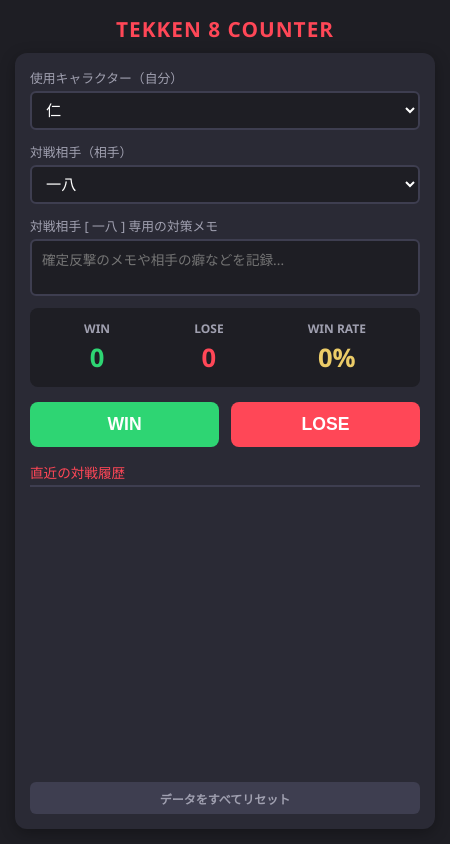
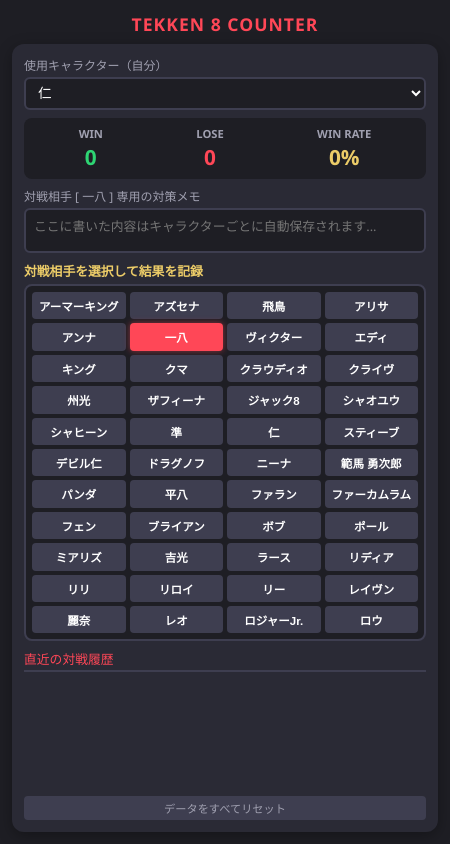
Before and after one commit to FuRyu0402/tekken8_app, an Electron app: page index.html in a window 450 px wide. Drawn offline with Linux system fonts and the light colour scheme.

Commit message:
対戦相手dropbox廃止

```diff
--- a/index.html
+++ b/index.html
@@ -18,7 +18,7 @@
         }
 
         body {
-            padding: 15px;
+            padding: 12px;
             display: flex;
             flex-direction: column;
             align-items: center;
@@ -26,8 +26,8 @@
         }
 
         h1 {
-            font-size: 1.3rem;
-            margin: 0 0 10px 0;
+            font-size: 1.1rem;
+            margin: 0 0 8px 0;
             color: #ff4757;
             text-transform: uppercase;
             letter-spacing: 1px;
@@ -38,7 +38,7 @@
             width: 100%;
             max-width: 100%;
             background-color: #2a2a35;
-            padding: 15px;
+            padding: 12px;
             border-radius: 12px;
             box-shadow: 0 4px 15px rgba(0, 0, 0, 0.3);
             box-sizing: border-box;
@@ -49,26 +49,32 @@
             min-height: 0;
         }
 
+        .top-row {
+            display: flex;
+            gap: 10px;
+            margin-bottom: 8px;
+            flex-shrink: 0;
+        }
+
         .form-group {
-            margin-bottom: 12px;
-            flex-shrink: 0;
+            flex: 1;
         }
 
         label {
             display: block;
-            font-size: 0.8rem;
-            margin-bottom: 4px;
+            font-size: 0.75rem;
+            margin-bottom: 3px;
             color: #a0a0b0;
         }
 
         select {
             width: 100%;
-            padding: 8px 10px;
+            padding: 6px 8px;
             background-color: #1e1e24;
             color: #ffffff;
             border: 2px solid #3e3e50;
             border-radius: 6px;
-            font-size: 0.95rem;
+            font-size: 0.85rem;
             cursor: pointer;
             box-sizing: border-box;
         }
@@ -78,56 +84,27 @@
             outline: none;
         }
 
-        /* 【追加】キャラクター別メモエリアの設定 */
-        .memo-group {
-            margin-bottom: 12px;
-            display: flex;
-            flex-direction: column;
-            flex: 0 0 80px;
-            /* 初期状態の縦幅を指定 */
-            min-height: 60px;
-        }
-
-        .memo-area {
-            width: 100%;
-            height: 100%;
-            padding: 8px 10px;
-            background-color: #1e1e24;
-            color: #ffffff;
-            border: 2px solid #3e3e50;
-            border-radius: 6px;
-            font-size: 0.85rem;
-            box-sizing: border-box;
-            resize: none;
-            /* 右下のツマミを非表示にしてレイアウト崩れ防止 */
-            font-family: inherit;
-        }
-
-        .memo-area:focus {
-            border-color: #eccc68;
-            outline: none;
-        }
-
+        /* カウンター表示のコンパクト化 */
         .counter-display {
             display: flex;
             justify-content: space-around;
             background-color: #1e1e24;
-            padding: 12px;
+            padding: 8px;
             border-radius: 8px;
-            margin-bottom: 15px;
+            margin-bottom: 8px;
             text-align: center;
             flex-shrink: 0;
         }
 
         .counter-box h2 {
             margin: 0;
-            font-size: 0.75rem;
+            font-size: 0.7rem;
             color: #a0a0b0;
         }
 
         .counter-box p {
-            margin: 3px 0 0 0;
-            font-size: 1.6rem;
+            margin: 2px 0 0 0;
+            font-size: 1.3rem;
             font-weight: bold;
         }
 
@@ -143,66 +120,117 @@
             color: #eccc68;
         }
 
-        .btn-group {
+        /* メモエリアのコンパクト化 */
+        .memo-group {
+            margin-bottom: 8px;
             display: flex;
-            gap: 12px;
-            margin-bottom: 15px;
+            flex-direction: column;
             flex-shrink: 0;
         }
 
-        button {
-            flex: 1;
-            padding: 12px;
-            font-size: 1.1rem;
-            font-weight: bold;
-            border: none;
-            border-radius: 8px;
-            cursor: pointer;
-            transition: transform 0.1s;
+        .memo-area {
+            width: 100%;
+            height: 45px;
+            padding: 6px 8px;
+            background-color: #1e1e24;
+            color: #ffffff;
+            border: 2px solid #3e3e50;
+            border-radius: 6px;
+            font-size: 0.8rem;
+            box-sizing: border-box;
+            resize: none;
+            font-family: inherit;
         }
 
-        button:active {
+        .memo-area:focus {
+            border-color: #eccc68;
+            outline: none;
+        }
+
+        /* 対戦相手キャラクター選択グリッドエリア */
+        .section-title {
+            font-size: 0.8rem;
+            color: #eccc68;
+            margin-bottom: 4px;
+            font-weight: bold;
+            flex-shrink: 0;
+        }
+
+        .char-grid {
+            flex: 2;
+            /* 画面中央で最も広いスペースを確保 */
+            display: grid;
+            grid-template-columns: repeat(auto-fill, minmax(75px, 1fr));
+            gap: 4px;
+            overflow-y: auto;
+            background-color: #1e1e24;
+            padding: 6px;
+            border-radius: 8px;
+            border: 2px solid #3e3e50;
+            min-height: 0;
+            /* スクロール崩れ防止 */
+            margin-bottom: 8px;
+        }
+
+        .char-btn {
+            background-color: #3e3e50;
+            color: #ffffff;
+            border: none;
+            border-radius: 4px;
+            padding: 6px 2px;
+            font-size: 0.72rem;
+            font-weight: bold;
+            cursor: pointer;
+            text-align: center;
+            white-space: nowrap;
+            overflow: hidden;
+            text-overflow: ellipsis;
+            transition: background-color 0.1s, transform 0.05s;
+        }
+
+        .char-btn:active {
             transform: scale(0.95);
         }
 
-        .btn-win {
-            background-color: #2ed573;
-            color: #fff;
+        .char-btn.selected {
+            background-color: #ff4757;
+            /* 現在選択（直近で戦った）キャラを強調 */
+            box-shadow: 0 0 6px rgba(255, 71, 87, 0.5);
         }
 
-        .btn-lose {
-            background-color: #ff4757;
-            color: #fff;
+        /* 履歴エリア：コンパクト化して下部に配置 */
+        .history-section {
+            flex: 1;
+            display: flex;
+            flex-direction: column;
+            min-height: 0;
         }
 
         .history-title {
-            font-size: 0.85rem;
+            font-size: 0.8rem;
             border-bottom: 2px solid #3e3e50;
-            padding-bottom: 3px;
-            margin-bottom: 8px;
+            padding-bottom: 2px;
+            margin-bottom: 4px;
             color: #ff4757;
             flex-shrink: 0;
         }
 
-        /* 履歴エリア：残りの縦幅を綺麗にシェアして伸縮 */
         .history-list {
-            flex: 1 1 auto;
+            flex: 1;
             overflow-y: auto;
-            padding-right: 5px;
             min-height: 0;
         }
 
         .history-item {
             background-color: #1e1e24;
-            padding: 8px 10px;
-            margin-bottom: 5px;
-            border-radius: 6px;
-            font-size: 0.8rem;
+            padding: 4px 8px;
+            margin-bottom: 3px;
+            border-radius: 4px;
+            font-size: 0.75rem;
             display: flex;
             justify-content: space-between;
             align-items: center;
-            border-left: 4px solid #3e3e50;
-            flex-shrink: 0;
+            border-left: 3px solid #3e3e50;
         }
 
         .item-win {
@@ -215,47 +243,89 @@
 
         .char-info {
             display: flex;
-            flex-direction: column;
-            gap: 2px;
-        }
-
-        .char-text {
-            font-size: 0.75rem;
-            color: #a0a0b0;
+            align-items: center;
+            gap: 6px;
         }
 
         .time-text {
-            font-size: 0.7rem;
+            font-size: 0.65rem;
             color: #707080;
         }
 
-        .result-text {
-            font-size: 1rem;
+        /* ポップアップ（カスタムダイアログ）のスタイル */
+        .modal-overlay {
+            position: fixed;
+            top: 0;
+            left: 0;
+            width: 100%;
+            height: 100%;
+            background-color: rgba(0, 0, 0, 0.6);
+            display: none;
+            justify-content: center;
+            align-items: center;
+            z-index: 999;
+        }
+
+        .modal-box {
+            background-color: #2a2a35;
+            padding: 15px;
+            border-radius: 10px;
+            text-align: center;
+            box-shadow: 0 4px 20px rgba(0, 0, 0, 0.5);
+            border: 2px solid #3e3e50;
+            width: 80%;
+            max-width: 260px;
+        }
+
+        .modal-title {
+            font-size: 0.95rem;
+            margin-bottom: 12px;
             font-weight: bold;
+        }
+
+        .modal-btn-group {
+            display: flex;
+            gap: 10px;
+        }
+
+        .modal-btn {
+            flex: 1;
+            padding: 10px;
+            font-size: 0.9rem;
+            font-weight: bold;
+            border: none;
+            border-radius: 6px;
+            cursor: pointer;
+            color: #fff;
+        }
+
+        .m-win {
+            background-color: #2ed573;
+        }
+
+        .m-lose {
+            background-color: #ff4757;
+        }
+
+        .m-cancel {
+            background-color: #3e3e50;
+            color: #a0a0b0;
+            font-size: 0.75rem;
+            margin-top: 8px;
+            width: 100%;
         }
 
         .clear-btn {
             background-color: #3e3e50;
             color: #a0a0b0;
-            font-size: 0.75rem;
-            padding: 8px 12px;
-            border-radius: 6px;
-            margin-top: 15px;
+            font-size: 0.7rem;
+            padding: 4px;
+            border-radius: 4px;
+            margin-top: 4px;
             width: 100%;
             cursor: pointer;
             border: none;
-            flex: 0 0 auto;
-            height: 32px;
-            box-sizing: border-box;
-            display: flex;
-            align-items: center;
-            justify-content: center;
-            transition: background-color 0.1s;
-        }
-
-        .clear-btn:hover {
-            background-color: #4e4e65;
-            color: #ffffff;
+            flex-shrink: 0;
         }
     </style>
 </head>
@@ -265,20 +335,11 @@
     <h1>TEKKEN 8 COUNTER</h1>
 
     <div class="container">
+        <div class="top-row">
             <div class="form-group">
                 <label for="my-char-select">使用キャラクター（自分）</label>
                 <select id="my-char-select"></select>
             </div>
-
-        <div class="form-group">
-            <label for="opp-char-select">対戦相手（相手）</label>
-            <select id="opp-char-select" onchange="loadCharacterMemo()"></select>
-        </div>
-
-        <div class="memo-group">
-            <label id="memo-label" for="char-memo">対戦相手のキャラクター専用メモ</label>
-            <textarea id="char-memo" class="memo-area" placeholder="確定反撃のメモや相手の癖などを記録..."
-                oninput="saveCharacterMemo()"></textarea>
         </div>
 
         <div class="counter-display">
@@ -296,15 +357,31 @@
             </div>
         </div>
 
-        <div class="btn-group">
-            <button class="btn-win" onclick="recordMatch('WIN')">WIN</button>
-            <button class="btn-lose" onclick="recordMatch('LOSE')">LOSE</button>
+        <div class="memo-group">
+            <label id="memo-label" for="char-memo">対戦相手 [ 未選択 ] の専用メモ</label>
+            <textarea id="char-memo" class="memo-area" placeholder="ここに書いた内容はキャラクターごとに自動保存されます..."
+                oninput="saveCharacterMemo()"></textarea>
         </div>
 
+        <div class="section-title">対戦相手を選択して結果を記録</div>
+        <div id="char-grid" class="char-grid"></div>
+
+        <div class="history-section">
             <div class="history-title">直近の対戦履歴</div>
             <div id="history-list" class="history-list"></div>
+            <button class="clear-btn" onclick="clearHistory()">データをすべてリセット</button>
+        </div>
+    </div>
 
-        <button class="clear-btn" onclick="clearHistory()">データをすべてリセット</button>
+    <div id="result-modal" class="modal-overlay">
+        <div class="modal-box">
+            <div id="modal-target-char" class="modal-title">キャラ名</div>
+            <div class="modal-btn-group">
+                <button class="modal-btn m-win" onclick="submitMatchResult('WIN')">WIN</button>
+                <button class="modal-btn m-lose" onclick="submitMatchResult('LOSE')">LOSE</button>
+            </div>
+            <button class="modal-btn m-cancel" onclick="closeModal()">キャンセル</button>
+        </div>
     </div>
 
     <script>
@@ -317,42 +394,92 @@
             "レオ", "ロジャーJr.", "ロウ"
         ];
 
-        function initDropdowns() {
+        let matchHistory = JSON.parse(localStorage.getItem('t8_counter_v4')) || [];
+        let characterMemos = JSON.parse(localStorage.getItem('t8_memos_v4')) || {};
+        let currentSelectedOpponent = localStorage.getItem('t8_current_opp_v4') || "一八";
+        let pendingOpponentCharacter = ""; // モダルで一時保持用
+
+        // 自分キャラのドロップダウン初期化
+        function initMyCharacterDropdown() {
             const mySelect = document.getElementById('my-char-select');
-            const oppSelect = document.getElementById('opp-char-select');
+            mySelect.innerHTML = '';
+            characterList.forEach(char => {
+                const opt = document.createElement('option');
+                opt.value = char;
+                opt.textContent = char;
+                mySelect.appendChild(opt);
+            });
+            mySelect.value = "仁"; // 初期値
+        }
 
-            mySelect.innerHTML = '';
-            oppSelect.innerHTML = '';
+        // 対戦相手ボタン一覧（グリッド）の動的生成
+        function initOpponentGrid() {
+            const grid = document.getElementById('char-grid');
+            grid.innerHTML = '';
 
             characterList.forEach(char => {
-                const optMy = document.createElement('option');
-                optMy.value = char;
-                optMy.textContent = char;
-                mySelect.appendChild(optMy);
-
-                const optOpp = document.createElement('option');
-                optOpp.value = char;
-                optOpp.textContent = char;
-                oppSelect.appendChild(optOpp);
+                const btn = document.createElement('button');
+                btn.className = 'char-btn';
+                btn.id = `btn-${char}`;
+                btn.textContent = char;
+                // クリックしたら勝敗入力ポップアップを開く
+                btn.onclick = () => openResultModal(char);
+                grid.appendChild(btn);
             });
 
-            mySelect.value = "仁";
-            oppSelect.value = "一八";
+            highlightCurrentOpponent();
         }
 
-        let matchHistory = JSON.parse(localStorage.getItem('t8_counter_v3')) || [];
-        // 【追加】キャラクターごとのメモを保持するオブジェクト
-        let characterMemos = JSON.parse(localStorage.getItem('t8_memos_v3')) || {};
+        // 現在ターゲットにしている（直近で戦った）キャラのボタン色を変える
+        function highlightCurrentOpponent() {
+            characterList.forEach(char => {
+                const btn = document.getElementById(`btn-${char}`);
+                if (btn) btn.classList.remove('selected');
+            });
+            const activeBtn = document.getElementById(`btn-${currentSelectedOpponent}`);
+            if (activeBtn) activeBtn.classList.add('selected');
+        }
+
+        // キャラクターボタンを押した時にポップアップを表示
+        function openResultModal(char) {
+            pendingOpponentCharacter = char;
+            document.getElementById('modal-target-char').innerHTML = `対戦相手: <strong>${char}</strong><br>試合結果を選択`;
+            document.getElementById('result-modal').style.display = 'flex';
+        }
+
+        function closeModal() {
+            document.getElementById('result-modal').style.display = 'none';
+        }
+
+        // ポップアップでWIN/LOSEを押した時の最終処理
+        function submitMatchResult(result) {
+            const myChar = document.getElementById('my-char-select').value;
+            const oppChar = pendingOpponentCharacter;
+
+            const newMatch = {
+                myChar: myChar,
+                oppChar: oppChar,
+                result: result,
+                timestamp: new Date().getTime()
+            };
+
+            matchHistory.push(newMatch);
+            localStorage.setItem('t8_counter_v4', JSON.stringify(matchHistory));
+
+            // 選択したキャラを「現在のターゲット」としてロック
+            currentSelectedOpponent = oppChar;
+            localStorage.setItem('t8_current_opp_v4', currentSelectedOpponent);
+
+            highlightCurrentOpponent();
+            loadCharacterMemo();
+            updateDisplay();
+            closeModal();
+        }
 
         function formatTimestamp(ms) {
-            if (!ms) return "日時不明";
+            if (!ms) return "不明";
             const d = new Date(ms);
-            const year = d.getFullYear();
-            const month = String(d.getMonth() + 1).padStart(2, '0');
-            const date = String(d.getDate()).padStart(2, '0');
-            const hours = String(d.getHours()).padStart(2, '0');
-            const minutes = String(d.getMinutes()).padStart(2, '0');
-            return `${year}/${month}/${date} ${hours}:${minutes}`;
+            return `${String(d.getHours()).padStart(2, '0')}:${String(d.getMinutes()).padStart(2, '0')}`;
         }
 
         function updateDisplay() {
@@ -362,27 +489,32 @@
             const listContainer = document.getElementById('history-list');
             listContainer.innerHTML = '';
 
+            // 直近5件のみ描画（コンパクト化のため）
+            const maxDisplay = 5;
+            let count = 0;
+
             for (let i = matchHistory.length - 1; i >= 0; i--) {
                 const match = matchHistory[i];
 
                 if (match.result === 'WIN') wins++;
                 if (match.result === 'LOSE') loses++;
 
+                if (count < maxDisplay) {
                     const timeString = formatTimestamp(match.timestamp);
-
                     const item = document.createElement('div');
                     const resultClass = match.result === 'WIN' ? 'item-win' : 'item-lose';
                     item.className = `history-item ${resultClass}`;
 
                     item.innerHTML = `
             <div class="char-info">
-            <strong>${match.oppChar}</strong> <span class="char-text">(対戦相手)</span>
-            <span class="char-text">使用: ${match.myChar}</span>
-            <span class="time-text">${timeString}</span>
+              <strong>${match.oppChar}</strong>
+              <span class="time-text">(${timeString} / 自分: ${match.myChar})</span>
             </div>
-          <span class="result-text"><strong>${match.result}</strong></span>
+            <span><strong>${match.result}</strong></span>
           `;
                     listContainer.appendChild(item);
+                    count++;
+                }
             }
 
             const total = wins + loses;
@@ -393,60 +525,39 @@
             document.getElementById('win-rate').innerText = `${rate}%`;
         }
 
-        function recordMatch(result) {
-            const myChar = document.getElementById('my-char-select').value;
-            const oppChar = document.getElementById('opp-char-select').value;
-
-            const newMatch = {
-                myChar: myChar,
-                oppChar: oppChar,
-                result: result,
-                timestamp: new Date().getTime()
-            };
-
-            matchHistory.push(newMatch);
-            localStorage.setItem('t8_counter_v3', JSON.stringify(matchHistory));
-            updateDisplay();
-        }
-
-        /* 【追加】現在選択されている相手キャラのメモを読み込む処理 */
         function loadCharacterMemo() {
-            const oppChar = document.getElementById('opp-char-select').value;
             const memoArea = document.getElementById('char-memo');
             const memoLabel = document.getElementById('memo-label');
 
-            // ラベルのテキストを「〇〇 専用メモ」と動的に変更
-            memoLabel.textContent = `対戦相手 [ ${oppChar} ] 専用の対策メモ`;
-
-            // 保存されたデータがあれば表示、なければ空にする
-            memoArea.value = characterMemos[oppChar] || "";
+            memoLabel.textContent = `対戦相手 [ ${currentSelectedOpponent} ] 専用の対策メモ`;
+            memoArea.value = characterMemos[currentSelectedOpponent] || "";
         }
 
-        /* 【追加】文字が入力されるたびにリアルタイムで保存する処理 */
         function saveCharacterMemo() {
-            const oppChar = document.getElementById('opp-char-select').value;
             const memoContent = document.getElementById('char-memo').value;
-
-            // キャラクター名をキーにして文字を保存
-            characterMemos[oppChar] = memoContent;
-            localStorage.setItem('t8_memos_v3', JSON.stringify(characterMemos));
+            characterMemos[currentSelectedOpponent] = memoContent;
+            localStorage.setItem('t8_memos_v4', JSON.stringify(characterMemos));
         }
 
         function clearHistory() {
             if (confirm('すべての戦績データおよびキャラクターメモを削除します。よろしいですか？')) {
                 matchHistory = [];
-                characterMemos = {}; // メモもクリア
-                localStorage.removeItem('t8_counter_v3');
-                localStorage.removeItem('t8_memos_v3');
+                characterMemos = {};
+                currentSelectedOpponent = "一八";
+                localStorage.removeItem('t8_counter_v4');
+                localStorage.removeItem('t8_memos_v4');
+                localStorage.removeItem('t8_current_opp_v4');
                 updateDisplay();
+                highlightCurrentOpponent();
                 loadCharacterMemo();
             }
         }
 
-        // 初期化処理
-        initDropdowns();
+        // 起動時初期化
+        initMyCharacterDropdown();
+        initOpponentGrid();
         updateDisplay();
-        loadCharacterMemo(); // 【追加】起動時に初期キャラ（一八）のメモを読み込む
+        loadCharacterMemo();
     </script>
 </body>
 
```
Lines whose indentation alone changed are shown as unchanged.
